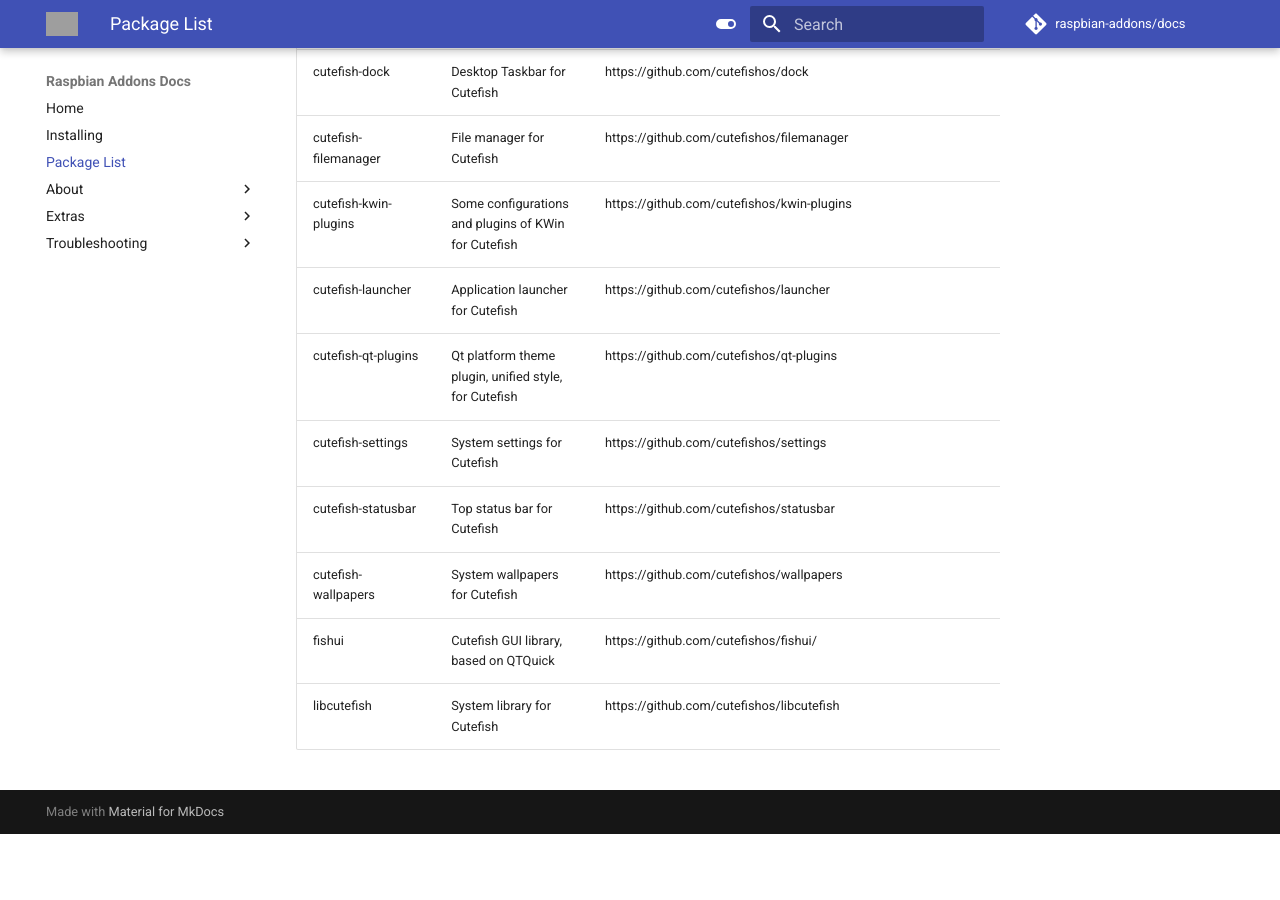
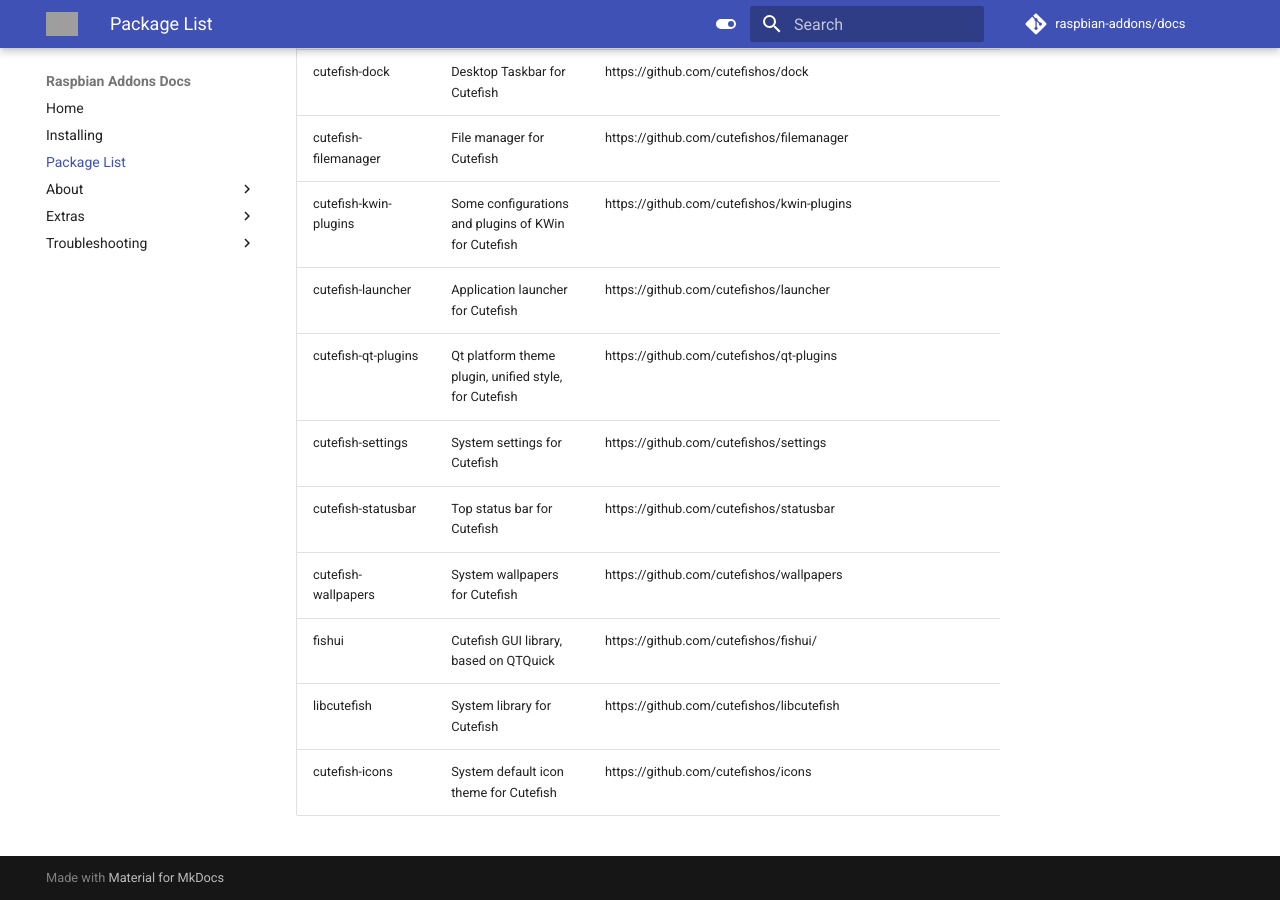
Before and after one commit to raspbian-addons/docs, an MkDocs documentation site: the page built from docs/package-list.md, in a window 1280 px wide and 900 px high, scrolled down 18509 px. Built offline with MkDocs 1.6.1 and Material for MkDocs 9.7.7, drawn with Linux system fonts in a browser that asks for light colours; comment, search, counter and statistics services are not loaded; before the commit the page ends 19343 px from its top, so only the background shows below that; grey boxes are pictures that could not be loaded.

Commit message:
added cutefish-icons to packagelist

```diff
--- a/docs/package-list.md
+++ b/docs/package-list.md
@@ -231,3 +231,4 @@
 | cutefish-wallpapers | System wallpapers for Cutefish | https://github.com/cutefishos/wallpapers |
 | fishui | Cutefish GUI library, based on QTQuick | https://github.com/cutefishos/fishui/ |
 | libcutefish | System library for Cutefish | https://github.com/cutefishos/libcutefish |
+| cutefish-icons | System default icon theme for Cutefish | https://github.com/cutefishos/icons |
```
